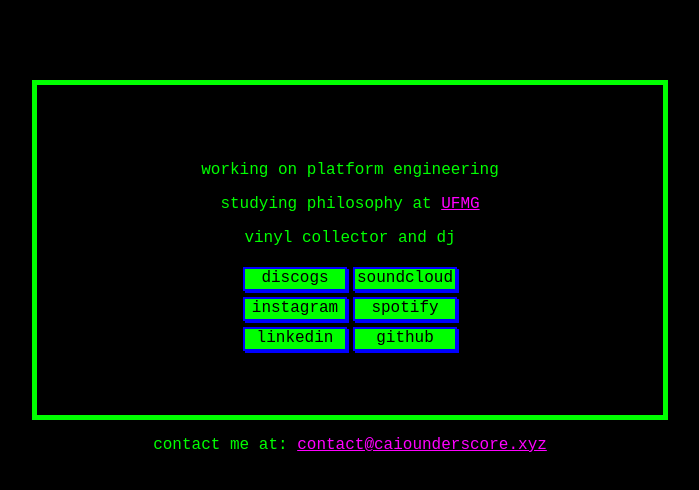
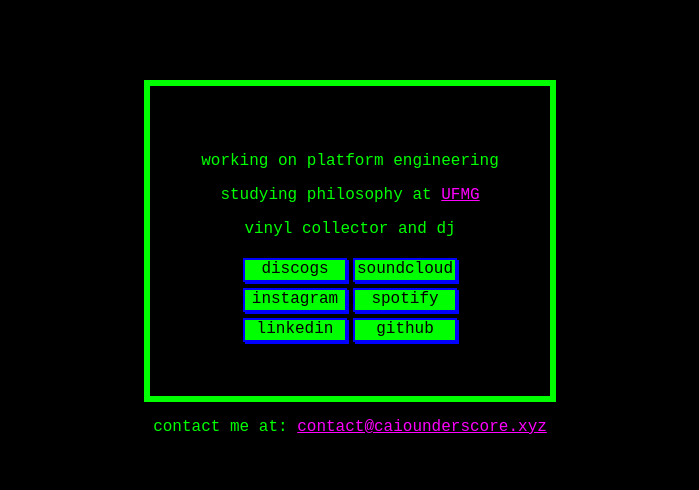
Before and after one commit to caiounderscore/caiounderscore.github.io, a plain HTML site: page index.html in a window 1280 px wide. Shown: the whole page, without its empty margins (290-989 px from the left). Drawn offline with Linux system fonts and the light colour scheme.

Commit message:
fix container

```diff
--- a/styles.css
+++ b/styles.css
@@ -17,11 +17,11 @@ body {
 
 
 .container {
-    width: 40%;
-    margin: 0 auto;
-    border: 5px solid rgb(0, 255, 0);
-    padding: 60px;
-    background-color: #000000; /* Fundo amarelo */
+    width: 300px;
+    margin: auto;
+    border: 6px solid rgb(0, 255, 0);
+    padding: 50px;
+    background-color: #000000;
 }
 h1 {
     text-shadow: 2.5px 2.5px rgb(0,0,255); /* Sombra de texto azul */
```
